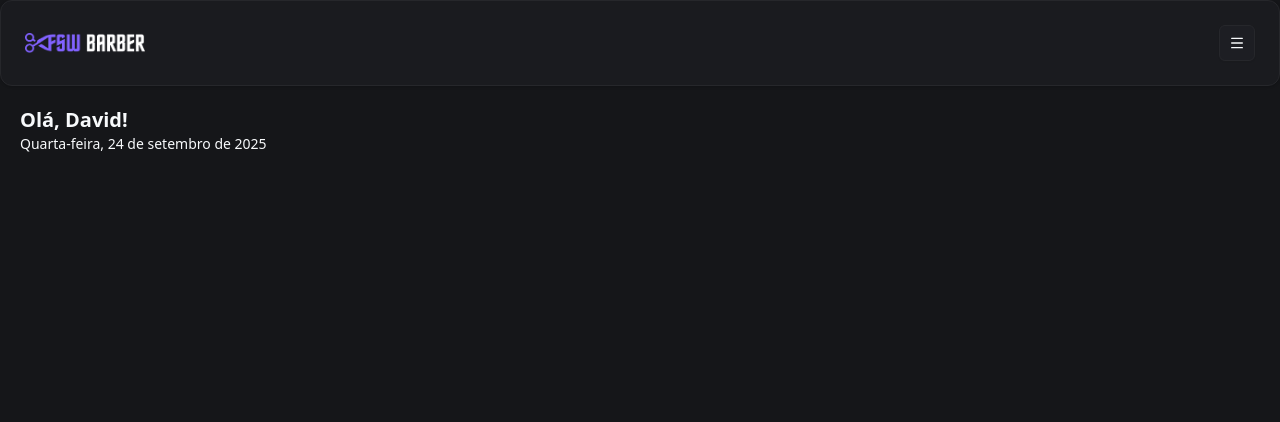
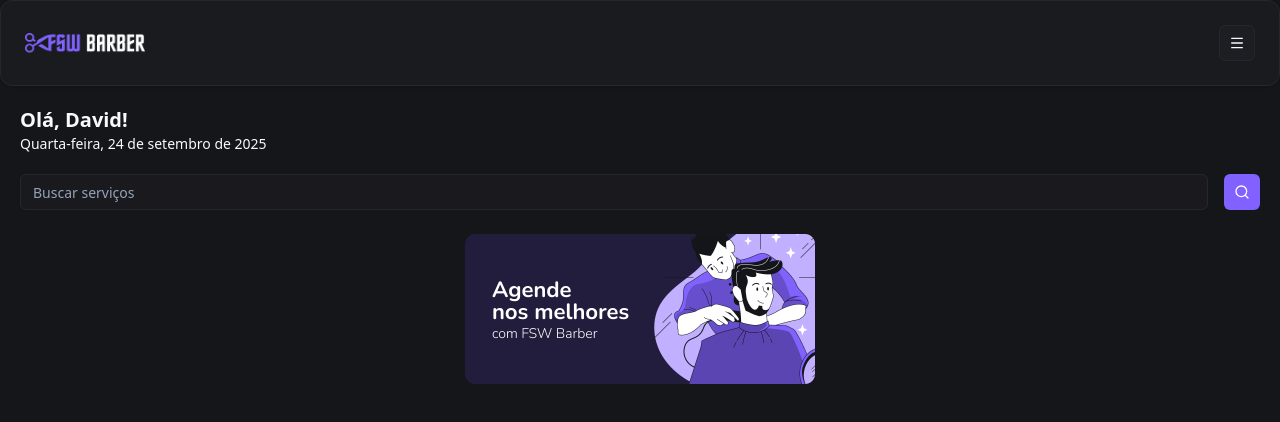
Before and after one commit to dhslima/top-2025.2, a Next.js app: page / in a window 1280 px wide. Shown: the top 422 px of the page. Built offline with nearby package versions, Linux system fonts and the light colour scheme.

Commit message:
feat: add banner

```diff
--- a/src/app/page.tsx
+++ b/src/app/page.tsx
@@ -8,9 +8,11 @@
   CardHeader,
   CardTitle,
 } from "@/components/ui/card";
-import { MenuIcon } from "lucide-react";
+import { MenuIcon, SearchIcon } from "lucide-react";
 
 import Header from "./_components/header";
+import { Input } from "@/components/ui/input";
+import Image from "next/image";
 
 export default function Home() {
   return (
@@ -23,8 +25,22 @@
         <p className="text-sm">Quarta-feira, 24 de setembro de 2025</p>
       </div>
       {/*Buscar*/}
+      <div className="flex flex-row items-center gap-4 px-5">
+        <Input placeholder="Buscar serviços" />
+        <Button size={"icon"}>
+          <SearchIcon />
+        </Button>
+      </div>
       {/*Busca rápida*/}
       {/*Banner*/}
+      <div className="relative mt-6 h-[150px] w-full p-5">
+        <Image
+          src="/banner-01.png"
+          alt="Banner"
+          fill
+          className="rounded-xl object-contain"
+        />
+      </div>
       {/*Agendamentos*/}
       {/*Recomendados*/}
       {/*Populares*/}
--- /dev/null
+++ b/src/components/ui/input.tsx
@@ -0,0 +1,21 @@
+import * as React from "react"
+
+import { cn } from "@/lib/utils"
+
+function Input({ className, type, ...props }: React.ComponentProps<"input">) {
+  return (
+    <input
+      type={type}
+      data-slot="input"
+      className={cn(
+        "file:text-foreground placeholder:text-muted-foreground selection:bg-primary selection:text-primary-foreground dark:bg-input/30 border-input h-9 w-full min-w-0 rounded-md border bg-transparent px-3 py-1 text-base shadow-xs transition-[color,box-shadow] outline-none file:inline-flex file:h-7 file:border-0 file:bg-transparent file:text-sm file:font-medium disabled:pointer-events-none disabled:cursor-not-allowed disabled:opacity-50 md:text-sm",
+        "focus-visible:border-ring focus-visible:ring-ring/50 focus-visible:ring-[3px]",
+        "aria-invalid:ring-destructive/20 dark:aria-invalid:ring-destructive/40 aria-invalid:border-destructive",
+        className
+      )}
+      {...props}
+    />
+  )
+}
+
+export { Input }
```
